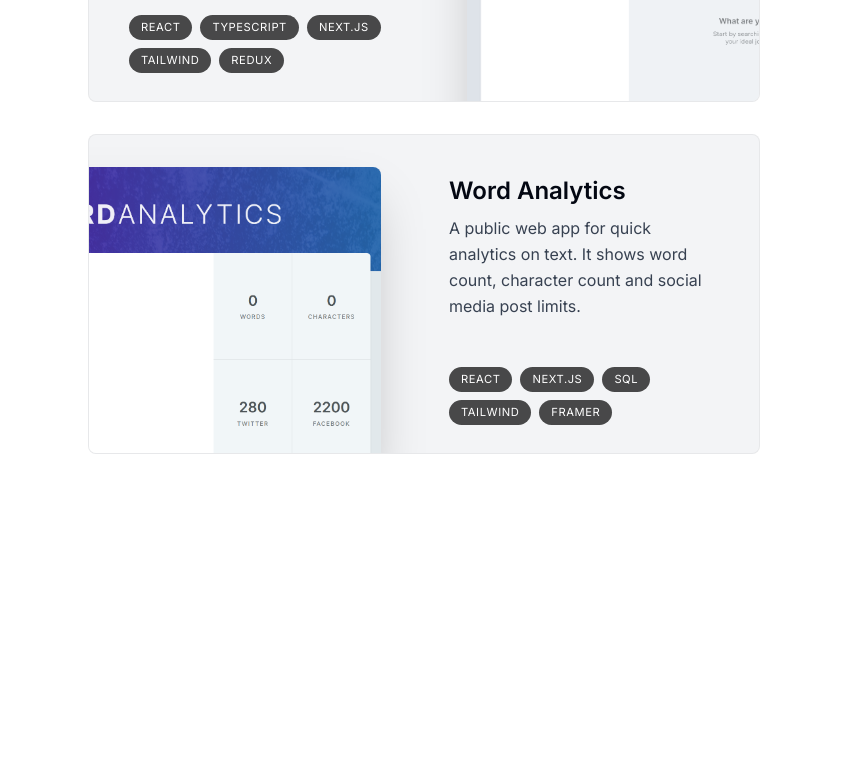
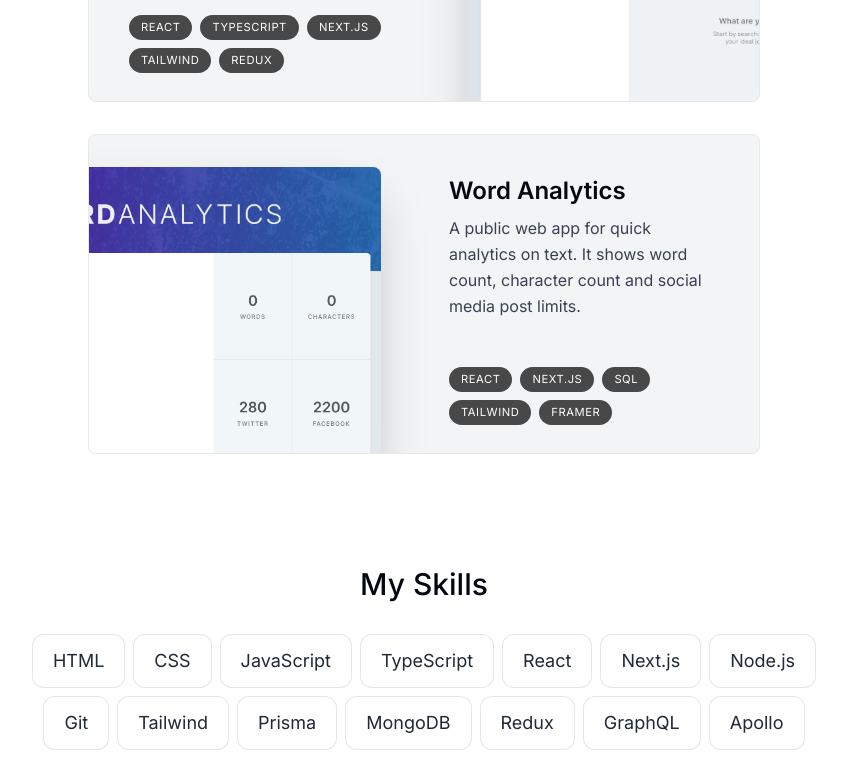
Before and after one commit to winkcc/wink-personal-portfolio, a Next.js app: page / in a window 1280 px wide. Shown: the part 2000-2758 px from the top of the page, without its empty margins (216-1063 px from the left). Built offline with nearby package versions, Linux system fonts and the light colour scheme.

Commit message:
learn form YouTuber ByteGrad part 9: Skills

```diff
--- a/app/page.tsx
+++ b/app/page.tsx
@@ -2,6 +2,7 @@
 import Intro from '@/components/Intro'
 import Projects from '@/components/Projects'
 import SectionDivider from '@/components/Section-Divider'
+import Skills from '@/components/Skills'
 
 export default function Home() {
   return (
@@ -10,6 +11,7 @@
       <SectionDivider />
       <About />
       <Projects />
+      <Skills />
     </main>
   )
 }
--- a/components/About.tsx
+++ b/components/About.tsx
@@ -8,7 +8,7 @@
 import { useInView } from 'react-intersection-observer'
 
 export default function About() {
-  const { ref } = useSectionInView('About')
+  const { ref } = useSectionInView('About', 0.5)
   return (
     <motion.section
       ref={ref}
--- a/components/Intro.tsx
+++ b/components/Intro.tsx
@@ -10,7 +10,7 @@
 import { HiDownload } from 'react-icons/hi'
 
 export default function Intro() {
-  const { ref } = useSectionInView('Home')
+  const { ref } = useSectionInView('Home', 0.2)
   return (
     <section
       id="home"
--- /dev/null
+++ b/components/Skills.tsx
@@ -0,0 +1,49 @@
+'use client'
+
+import SectionHeading from '@/components/Section-Heading'
+import { skillsData } from '@/lib/data'
+import { useSectionInView } from '@/lib/hooks'
+import { motion } from 'framer-motion'
+import React from 'react'
+
+const fadeInAnimationsVariants = {
+  initial: {
+    opacity: 0,
+    y: 100
+  },
+  animate: (index: number) => ({
+    opacity: 1,
+    y: 0,
+    transition: {
+      delay: 0.05 * index
+    }
+  })
+}
+
+export default function Skills() {
+  const { ref } = useSectionInView('Skills', 0.2)
+  return (
+    <section
+      id="skills"
+      ref={ref}
+      className="mb-28 max-w-[53rem] scroll-mt-28 text-center sm:mb-40"
+    >
+      <SectionHeading>My Skills</SectionHeading>
+      <ul className="flex flex-wrap justify-center gap-2 text-lg text-gray-800">
+        {skillsData.map((skill, index) => (
+          <motion.li
+            key={index}
+            className="rounded-xl border border-black/[0.1] bg-white px-5 py-3"
+            variants={fadeInAnimationsVariants}
+            initial={'initial'}
+            whileInView={'animate'}
+            viewport={{ once: true }}
+            custom={index}
+          >
+            {skill}
+          </motion.li>
+        ))}
+      </ul>
+    </section>
+  )
+}
--- a/lib/hooks.ts
+++ b/lib/hooks.ts
@@ -3,7 +3,7 @@
 import { useEffect } from 'react'
 import { useInView } from 'react-intersection-observer'
 
-export function useSectionInView(sectionName: SectionNames, threshold: number = 0.5) {
+export function useSectionInView(sectionName: SectionNames, threshold: number = 0.75) {
   const { ref, inView } = useInView({
     threshold
   })
```
